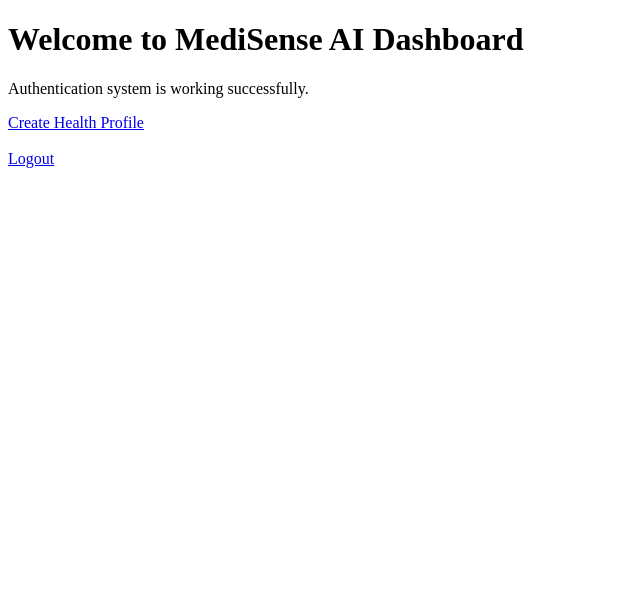
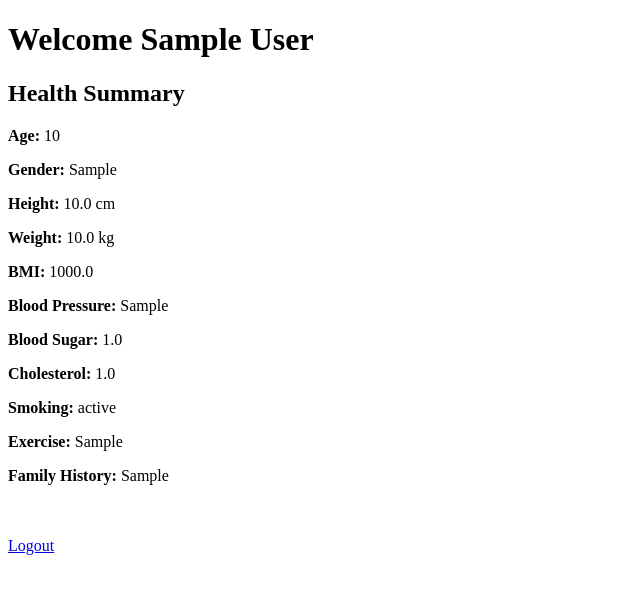
Before and after one commit to ArmaanAnas/MediSense-AI, a Flask app: page /dashboard in a window 1280 px wide. Shown: the top 594 px of the page, without its empty margins (0-640 px from the left). Run offline with Flask 3, Linux system fonts and the light colour scheme; a user stored in the database is signed in; tables that the repository leaves empty hold one stand-in row (values such as "Sample post").

Commit message:
Add health profile dashboard with BMI calculation

```diff
--- a/app/routes/auth_routes.py
+++ b/app/routes/auth_routes.py
@@ -102,8 +102,24 @@ def login():
 @login_required
 def dashboard():
 
+    profile = HealthProfile.query.filter_by(
+        user_id=current_user.id
+    ).first()
+
+    bmi = None
+
+    if profile:
+        bmi = round(
+            profile.weight /
+            ((profile.height / 100) ** 2),
+            2
+        )
+
     return render_template(
-        "dashboard/dashboard.html"
+        "dashboard/dashboard.html",
+        profile=profile,
+        bmi=bmi,
+        user=current_user
     )
 @auth.route("/logout")
 @login_required
--- a/app/templates/dashboard/dashboard.html
+++ b/app/templates/dashboard/dashboard.html
@@ -5,15 +5,45 @@
 </head>
 <body>
 
-    <h1>Welcome to MediSense AI Dashboard</h1>
+    <h1>
+        Welcome {{ user.name }}
+    </h1>
 
-    <p>
-        Authentication system is working successfully.
-    </p>
+    {% if profile %}
 
-    <a href="{{ url_for('auth.health_profile') }}">
-        Create Health Profile
-    </a>
+        <h2>Health Summary</h2>
+
+        <p><b>Age:</b> {{ profile.age }}</p>
+
+        <p><b>Gender:</b> {{ profile.gender }}</p>
+
+        <p><b>Height:</b> {{ profile.height }} cm</p>
+
+        <p><b>Weight:</b> {{ profile.weight }} kg</p>
+
+        <p><b>BMI:</b> {{ bmi }}</p>
+
+        <p><b>Blood Pressure:</b> {{ profile.blood_pressure }}</p>
+
+        <p><b>Blood Sugar:</b> {{ profile.blood_sugar }}</p>
+
+        <p><b>Cholesterol:</b> {{ profile.cholesterol }}</p>
+
+        <p><b>Smoking:</b> {{ profile.smoking_status }}</p>
+
+        <p><b>Exercise:</b> {{ profile.exercise_frequency }}</p>
+
+        <p><b>Family History:</b> {{ profile.family_history }}</p>
+
+    {% else %}
+
+        <h3>No Health Profile Found</h3>
+
+        <a href="{{ url_for('auth.health_profile') }}">
+            Create Health Profile
+        </a>
+
+    {% endif %}
 
     <br><br>
 
```
